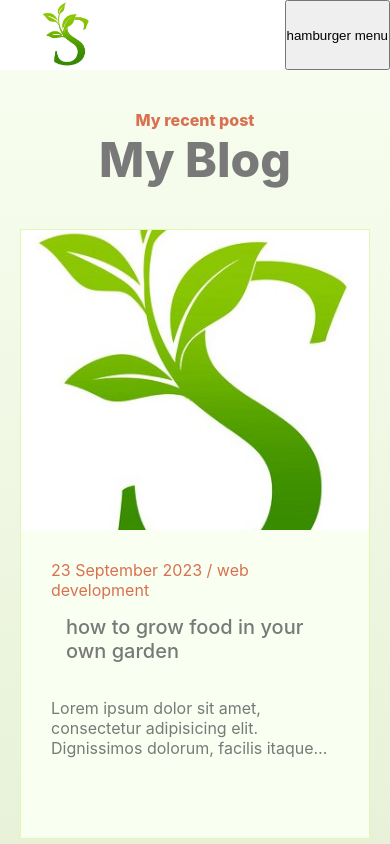
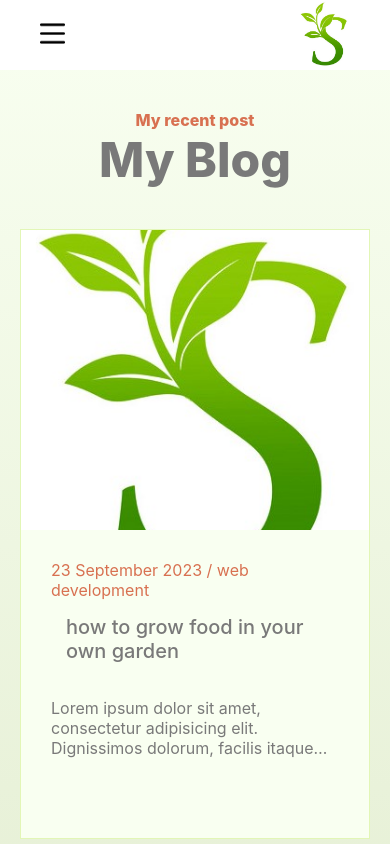
Before and after one commit to vooijs/SowTheLandFrontEnd, a React (Create React App) app: page /blogs in a window 390 px wide. Shown: the top 844 px of the page. Built offline with nearby package versions, Linux system fonts and the light colour scheme.

Commit message:
editted hamburger menu

```diff
--- a/src/components/Navigation/Navigation.css
+++ b/src/components/Navigation/Navigation.css
@@ -3,6 +3,11 @@
     justify-content: space-between;
     background-color: white;
     height: 70px;
+}
+@media only screen and (max-width: 768px) {
+    .header {
+        flex-direction: row-reverse;
+    }
 }
 
 a {
@@ -10,6 +15,63 @@ a {
     padding: 15px;
     font-size: large;
     font-weight: bold;
+}
+
+.logo {
+    padding: 0 40px;
+    height: 70px;
+}
+
+.logo-container {
+    padding: 0;
+}
+
+.dropdown {
+    position: relative;
+    display: inline-block;
+    align-self: center;
+}
+
+.dropbtn {
+    background-color: white;
+    padding: 0 40px;
+    border: none;
+}
+.hamburger {
+    width: 25px;
+    background-color: transparent;
+}
+
+.dropdown-content {
+    display: none;
+    position: absolute;
+    font-weight: normal;
+    background-color: white;
+    margin-top: 20px;
+    min-width: 250px;
+    box-shadow: 0px px 16px 0px rgba(0,0,0,0.2);
+    z-index: 1;
+}
+
+.dropdown-content a {
+    color: black;
+    padding: 12px 16px;
+    text-decoration: none;
+    display: block;
+}
+
+.dropdown-content a:hover {
+    background-color: rgb(193, 195, 193);
+}
+
+.dropdown:hover .dropdown-content {
+    display: block;
+}
+
+@media only screen and (min-width: 769px) {
+    .dropdown {
+        display:none;
+    }
 }
 
 .nav {
@@ -25,22 +87,17 @@ a {
     }
 }
 
-.dropdown-menu {
-
+.nav a {
+    color:#7D9A3E
 }
-@media only screen and (min-width: 768px) {
-    .dropdown-menu{
-        display:none;
-    }
+.nav a:hover {
+    color:green
 }
 
-.logo {
-    padding-left: 40px;
-    height: 70px;
-}
 .default-link {
     border-bottom: 1px solid transparent;
 }
+
 .active-link {
     border-bottom: 3px solid #7D9A3E;
 }
--- a/src/components/Navigation/Navigation.js
+++ b/src/components/Navigation/Navigation.js
@@ -1,6 +1,7 @@
 import React from "react";
 import './Navigation.css';
 import logo from "../../assets/logoSowTheLand.jpg";
+import hamburger from "../../assets/hamburger.png";
 import {NavLink} from "react-router-dom";
 
 function Navigation() {
@@ -8,34 +9,53 @@ function Navigation() {
     return(
         <div className="header">
             <div>
-                <img src={logo} alt="logo" className="logo"/>
+                <a href="/" className="logo-container">
+                    <img src={logo} alt="logo" className="logo"/>
+                </a>
             </div>
 
-            <button className="dropdown-menu">hamburger menu</button>
+            <div class="dropdown">
+                <button className="dropbtn">
+                    <img src={hamburger} alt="hamburger" className="hamburger" />
+                </button>
+                <div className="dropdown-content">
+                    <a href="/login">Login</a>
+                    <a href="/home">Home</a>
+                    <a href="/garden">Garden</a>
+                    <a href="/crops">Crops</a>
+                    <a href="/blogs">Blogs</a>
+                </div>
+            </div>
 
             <ul className="nav">
                 <li>
                     <NavLink to="/login" className={({isActive}) => isActive === true ? 'active-link' : 'default-link'}>
-                        Register/Log-in
-                    </NavLink></li>
+                        Login
+                    </NavLink>
+                </li>
                 <li>
                     <NavLink to="/home" className={({isActive}) => isActive === true ? 'active-link' : 'default-link'}>
-                        Home</NavLink>
+                        Home
+                    </NavLink>
                 </li>
                 <li>
                     <NavLink to="/garden" className={({isActive}) => isActive === true ? 'active-link' : 'default-link'}>
-                        Garden</NavLink>
+                        Garden
+                    </NavLink>
                 </li>
                 <li>
                     <NavLink to="/crops" className={({isActive}) => isActive === true ? 'active-link' : 'default-link'}>
-                        Crops</NavLink>
+                        Crops
+                    </NavLink>
                 </li>
                 <li>
                     <NavLink to="/blogs" className={({isActive}) => isActive === true ? 'active-link' : 'default-link'}>
-                        Blogs</NavLink>
+                        Blogs
+                    </NavLink>
                 </li>
             </ul>
         </div>
     );
 }
+
 export default Navigation;
```
Also changed, not shown: src/assets/hamburger.png (added).
